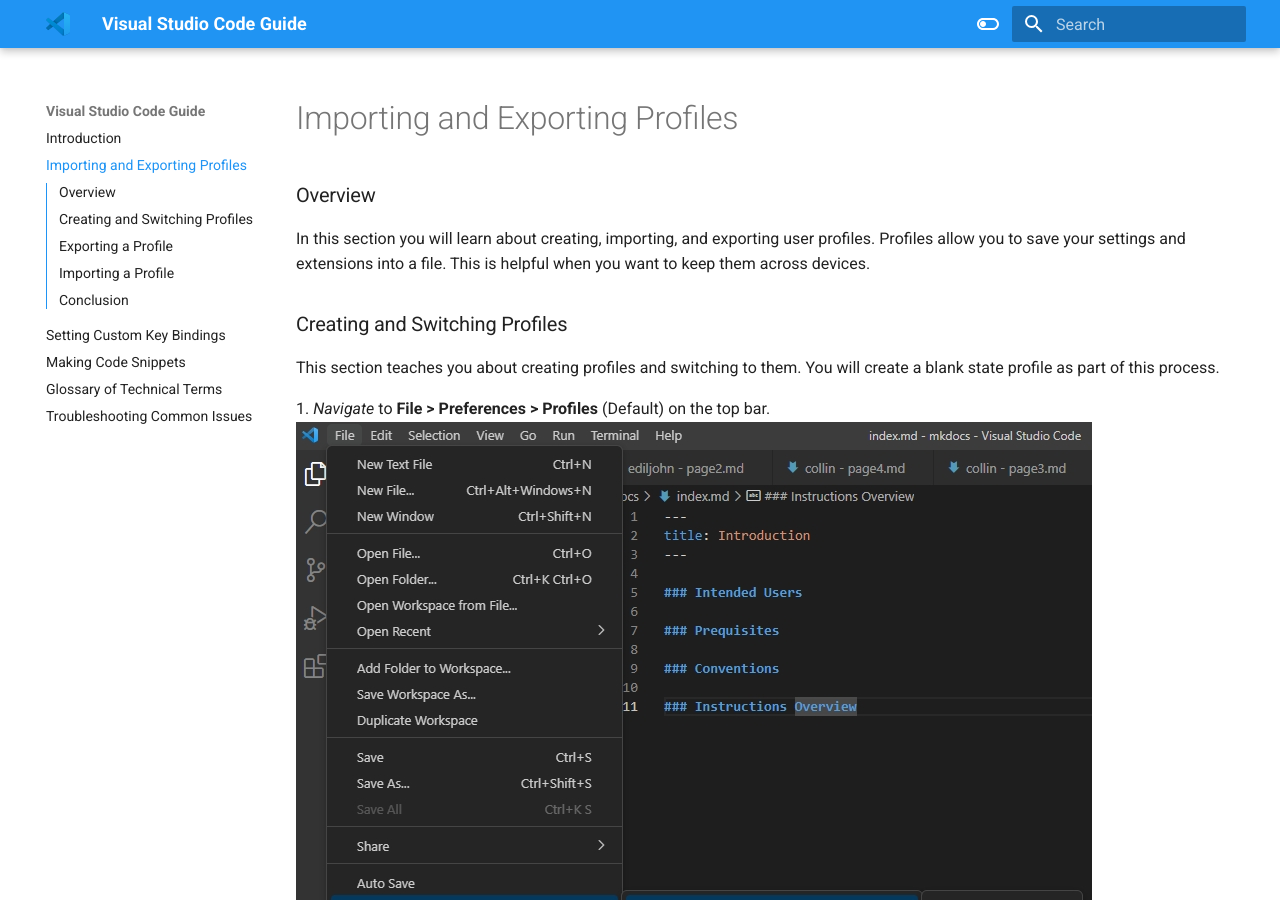
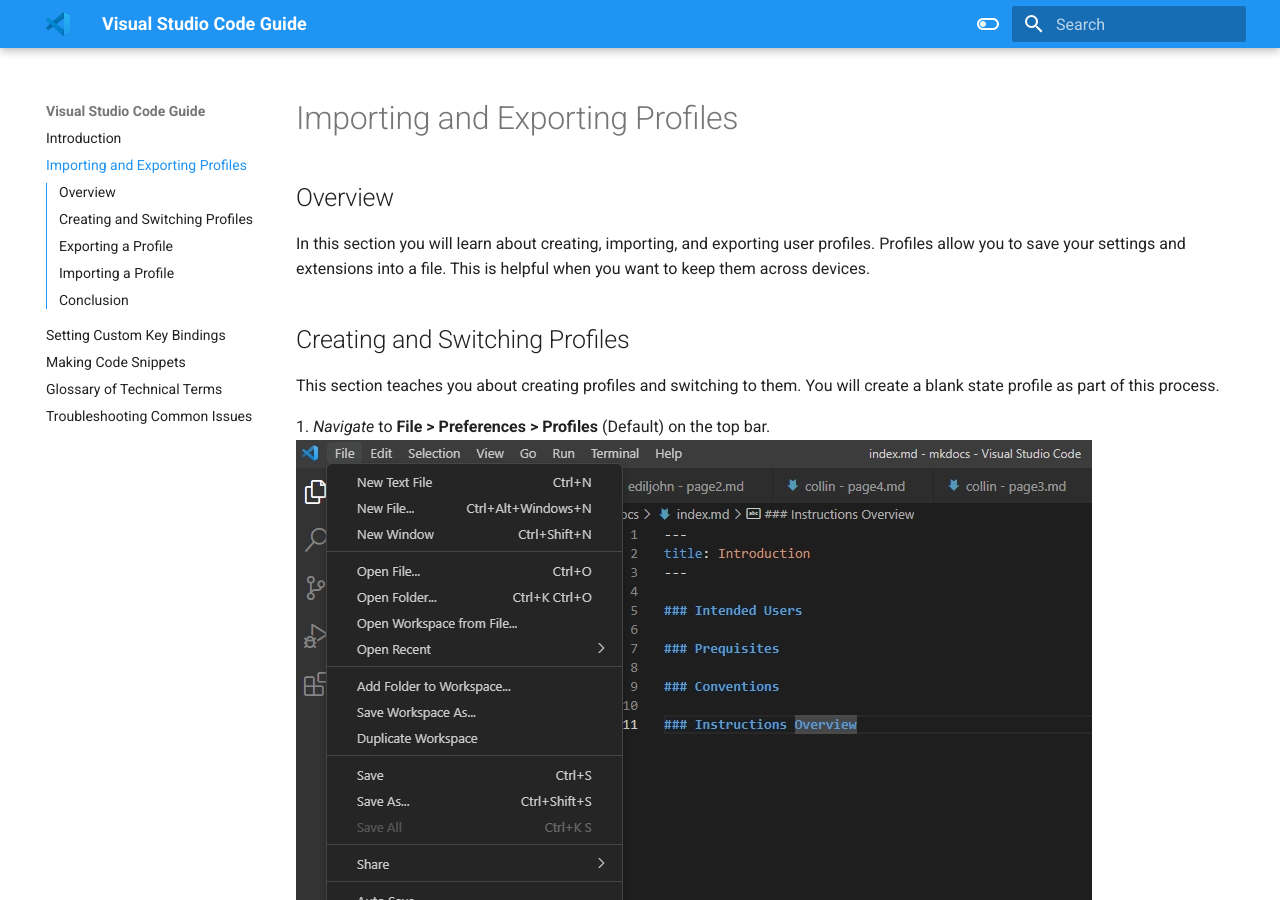
Before and after one commit to cc-dev-65535/mkdocs, an MkDocs documentation site: the page built from docs/importing-exporting.md, in a window 1280 px wide and 900 px high. Built offline with MkDocs 1.6.1 and Material for MkDocs 9.7.7, drawn with Linux system fonts in a browser that asks for light colours.

Commit message:
Change heading size

```diff
--- a/docs/importing-exporting.md
+++ b/docs/importing-exporting.md
@@ -2,10 +2,10 @@
 title: Importing and Exporting Profiles
 ---
 
-### Overview
+## Overview
 In this section you will learn about creating, importing, and exporting user profiles. Profiles allow you to save your settings and extensions into a file. This is helpful when you want to keep them across devices.
 
-### Creating and Switching Profiles
+## Creating and Switching Profiles
 This section teaches you about creating profiles and switching to them. You will create a blank state profile as part of this process.
 
 1\. *Navigate* to **File > Preferences > Profiles** (Default) on the top bar.
@@ -31,7 +31,7 @@
 
 You now know how to create a profile!
 
-### Exporting a Profile
+## Exporting a Profile
 This section teaches you how to export a profile as file.
 
 1\. *Navigate* to **File > Preferences > Profiles (Default).**
@@ -63,7 +63,7 @@
 
 You have now *created* a code-profile file, which you can **share** or **import** at a later time.
 
-### Importing a Profile
+## Importing a Profile
 This section teaches you to import a profile file that you or someone else may have created.
 
 1\. *Navigate* to **File > Preferences > Profiles (Default).**
@@ -81,5 +81,5 @@
 
 You have now imported the profile with all desired settings and extensions!
 
-### Conclusion
+## Conclusion
 At the end of this section, you will have mastered creating, importing, and exporting profiles. You will also know exactly what is saved inside of a profile file. Continue to the next instruction section to learn more about VS Code.
```
Also changed, not shown: docs/code-snippets.md (+1 -1 lines), docs/glossary.md (+1 -1 lines), docs/key-bindings.md (+4 -4 lines).
